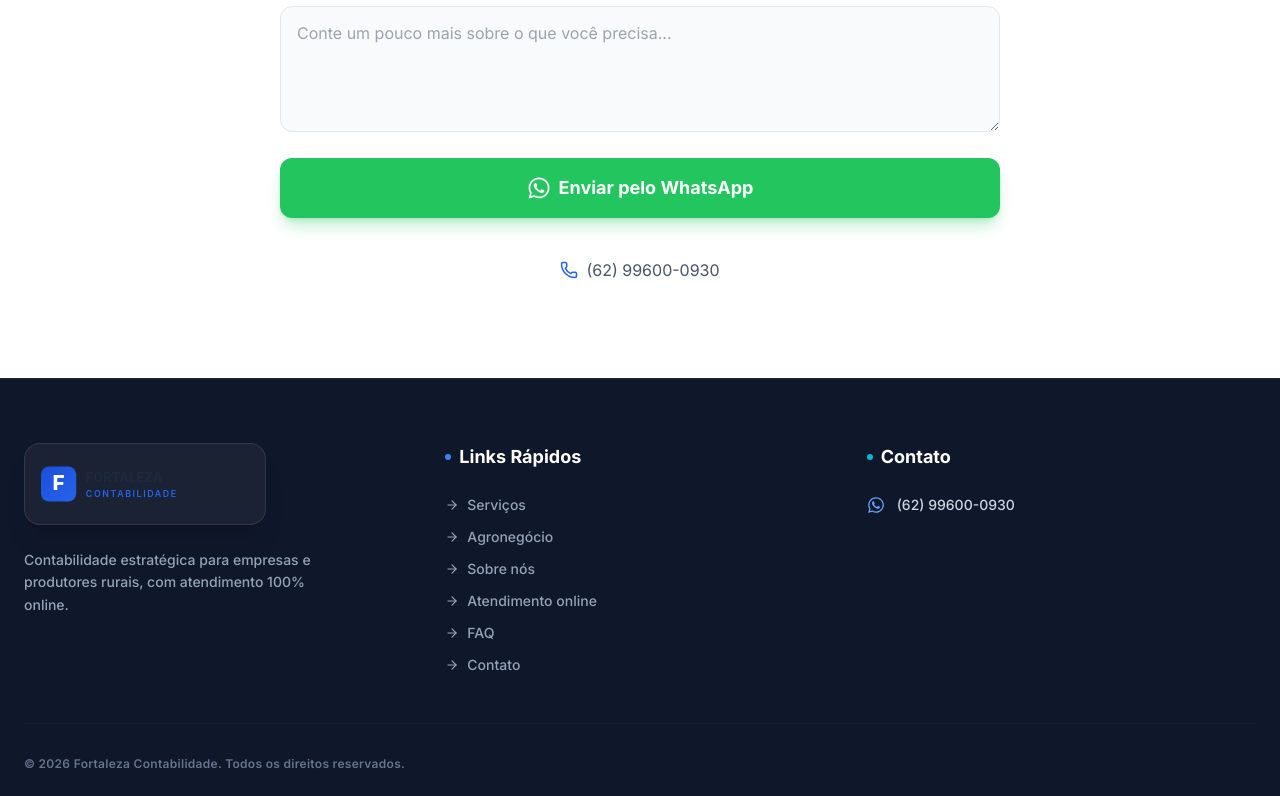
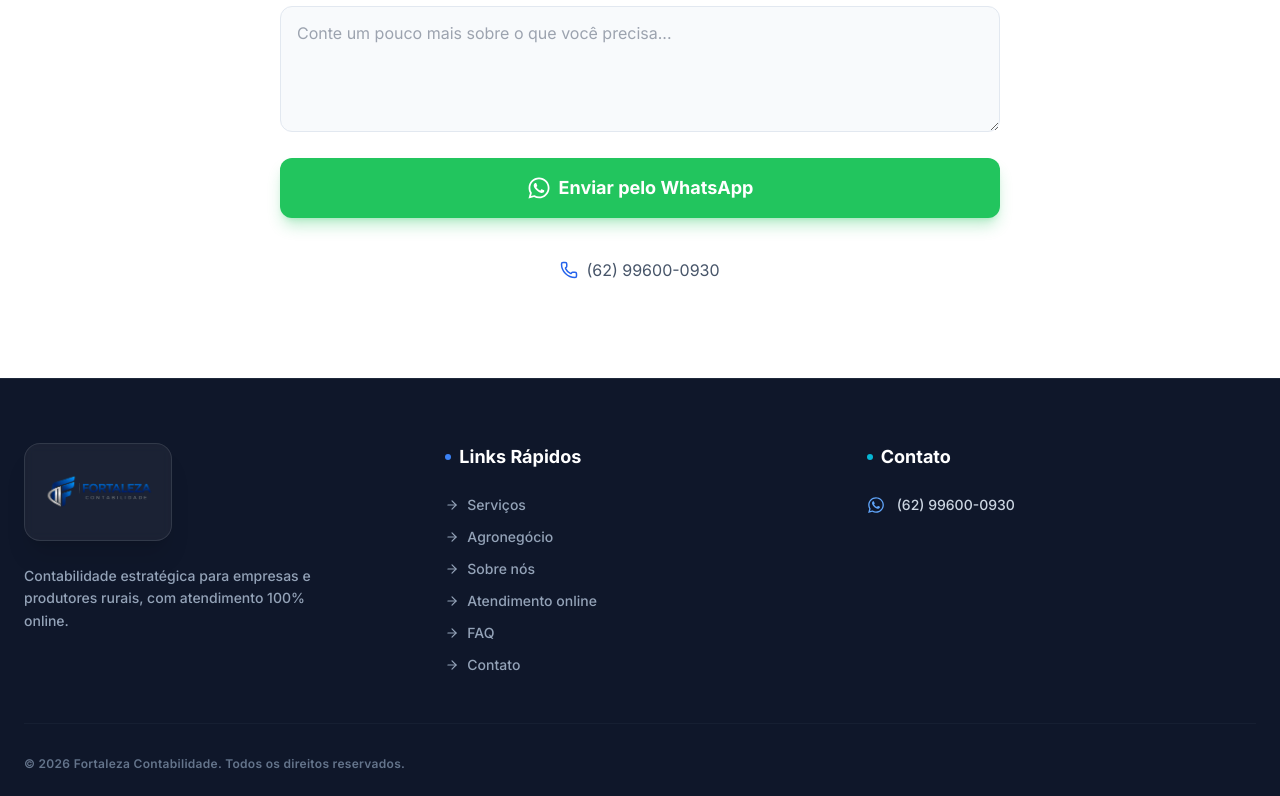
Before and after one commit to Jonhycristian/FORTALEZA-CONTABILIDADE, a React (Vite) app: page / in a window 1280 px wide. Shown: the part 6671-7467 px from the top of the page. Built offline with nearby package versions, Linux system fonts and the light colour scheme.

Commit message:
Use official logo throughout the site

```diff
--- a/src/pages/MainLP.jsx
+++ b/src/pages/MainLP.jsx
@@ -615,7 +615,7 @@ const FortalezaSPA = () => {
           <div className="grid grid-cols-1 sm:grid-cols-2 lg:grid-cols-3 gap-10 lg:gap-8 pb-12">
             <div className="flex flex-col items-center md:items-start text-center md:text-left">
               <div className="mb-6 bg-white/5 p-4 rounded-2xl border border-white/10 shadow-xl inline-block backdrop-blur-sm">
-                <img src="/logo.svg" alt="Logotipo Fortaleza Contabilidade" loading="lazy" decoding="async" className="h-12 w-auto object-contain" />
+                <img src="/logo-06-oficial-fundo-transparente.png" alt="Logotipo Fortaleza Contabilidade" loading="lazy" decoding="async" className="h-14 md:h-16 w-auto max-w-[280px] object-contain" />
               </div>
               <p className="text-sm text-slate-400 leading-relaxed max-w-xs font-medium">Contabilidade estratégica para empresas e produtores rurais, com atendimento 100% online.</p>
             </div>
```
